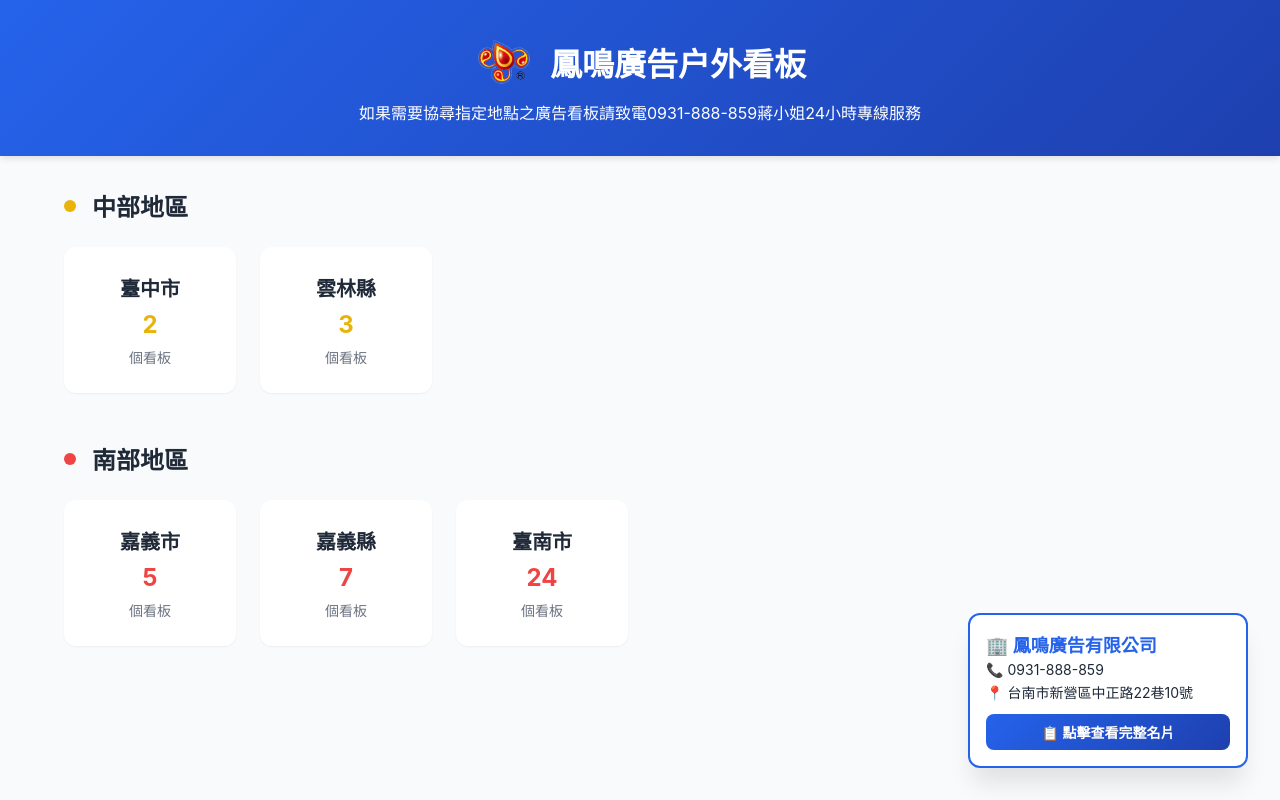
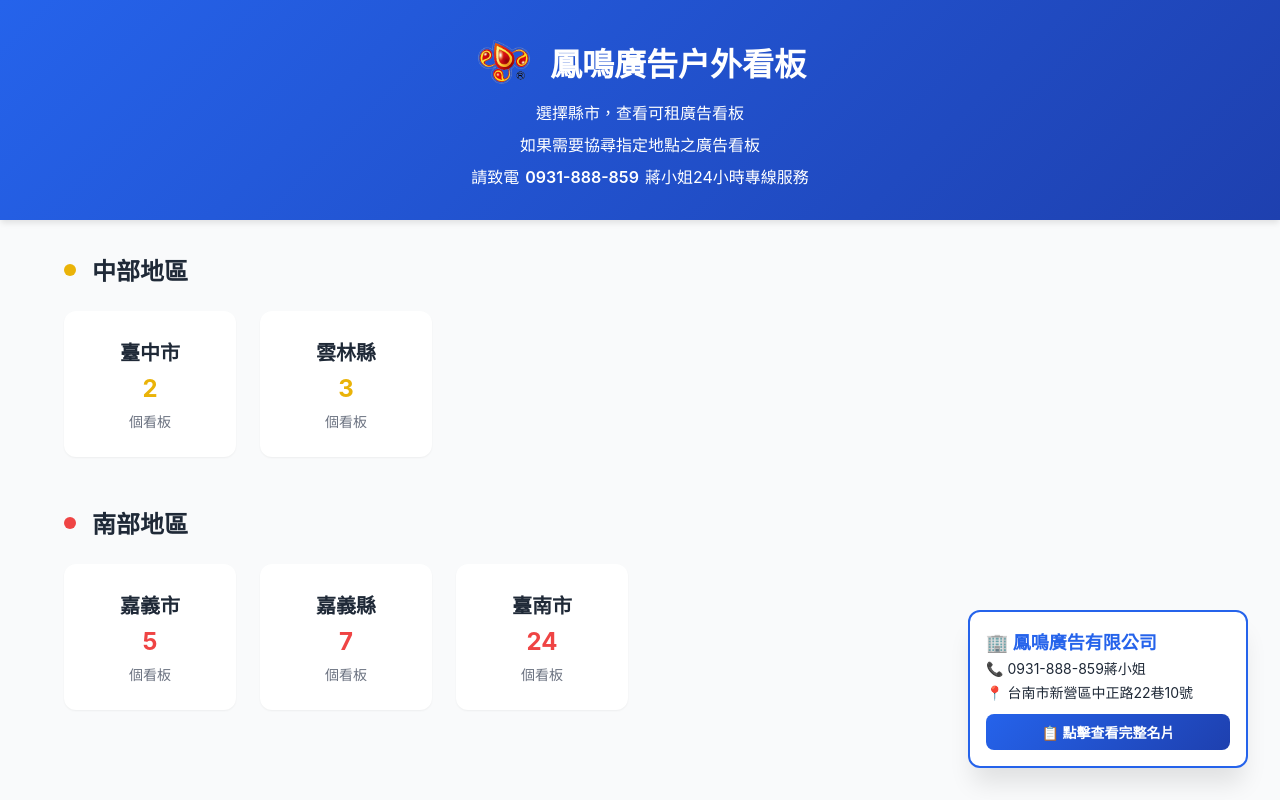
Before and after one commit to Christine0527/print-advertisement, a React (Vite) app: page / in a window 1280 px wide. Built offline with nearby package versions, Linux system fonts and the light colour scheme.

Commit message:
no message

```diff
--- a/src/components/FloatingContactButton.jsx
+++ b/src/components/FloatingContactButton.jsx
@@ -206,7 +206,7 @@
                 <MiniCard>
                     <MiniCardTitle>🏢 鳳鳴廣告有限公司</MiniCardTitle>
                     <MiniCardInfo>
-                        <strong>📞</strong> 0931-888-859
+                        <strong>📞</strong> 0931-888-859蔣小姐
                     </MiniCardInfo>
                     <MiniCardInfo>
                         <strong>📍</strong> 台南市新營區中正路22巷10號
--- a/src/components/Header.jsx
+++ b/src/components/Header.jsx
@@ -45,10 +45,29 @@
 const Subtitle = styled.p`
     text-align: center;
     margin-top: ${theme.spacing.sm};
+    opacity: 1;
     font-size: 1rem;
 
     @media (max-width: ${theme.breakpoints.mobile}) {
         font-size: 0.875rem;
+    }
+`;
+
+const PhoneLink = styled.a`
+    color: white;
+    text-decoration: none;
+    font-weight: 600;
+    padding: 2px 6px;
+    border-radius: 4px;
+    transition: all 0.3s ease;
+
+    &:hover {
+        background-color: rgba(255, 255, 255, 0.2);
+        text-decoration: underline;
+    }
+
+    &:active {
+        background-color: rgba(255, 255, 255, 0.3);
     }
 `;
 
@@ -59,7 +78,11 @@
                 <Logo src={`${import.meta.env.BASE_URL}images/logo.png`} alt="鳳鳴廣告 Logo" />
                 <Title>鳳鳴廣告户外看板</Title>
             </TitleWrapper>
-            <Subtitle>如果需要協尋指定地點之廣告看板請致電0931-888-859蔣小姐24小時專線服務</Subtitle>
+            <Subtitle>選擇縣市，查看可租廣告看板</Subtitle>
+            <Subtitle>如果需要協尋指定地點之廣告看板</Subtitle>
+            <Subtitle>
+                請致電<PhoneLink href="tel:0931888859">0931-888-859</PhoneLink>蔣小姐24小時專線服務
+            </Subtitle>
         </HeaderContainer>
     );
 };
```
